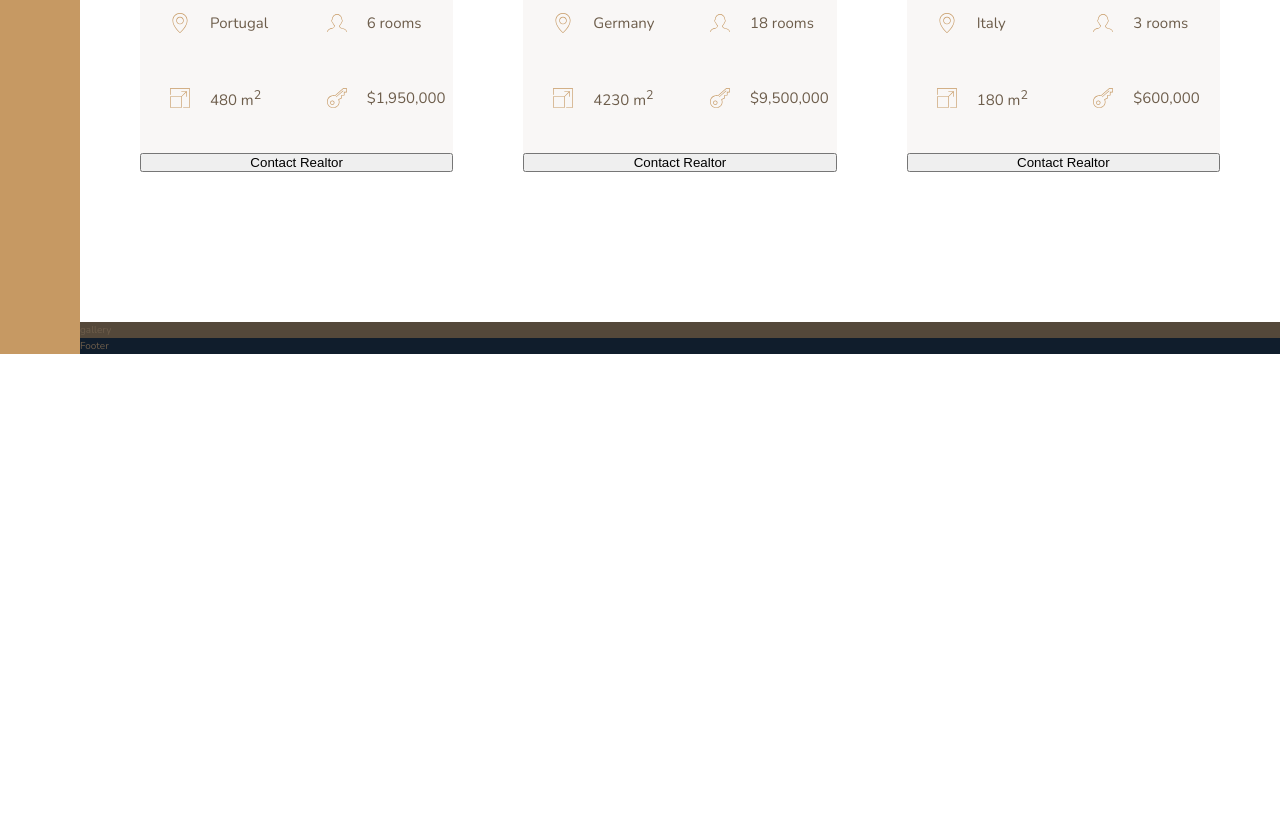
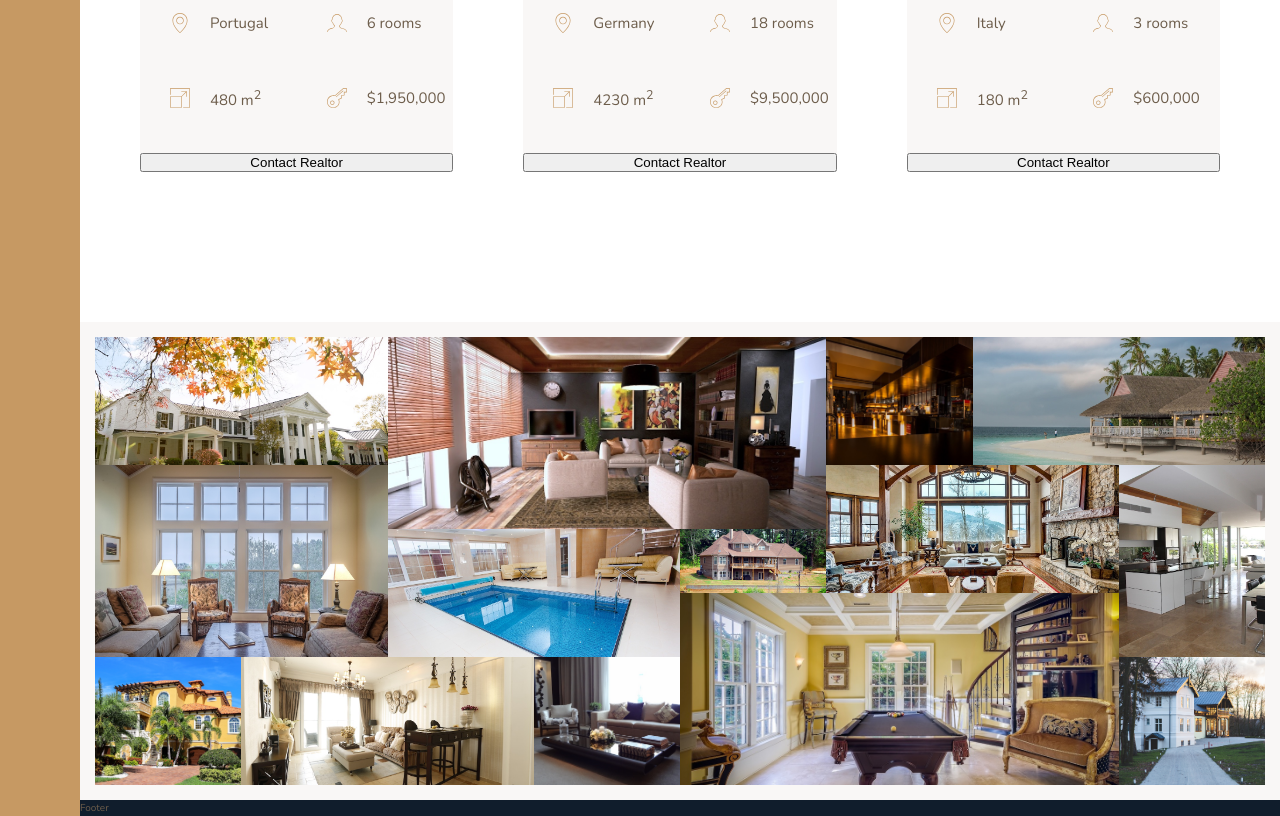
Before and after one commit to Tejiri-A/Nexter, a website: page index.html in a window 1280 px wide. Shown: the part 2744-3560 px from the top of the page. Before the commit the page ends 3098 px from the top, so only its background shows below. Drawn offline with nearby package versions, Linux system fonts and the light colour scheme.

Commit message:
feat(gallery): add gallery images and grid layout

```diff
--- a/index.html
+++ b/index.html
@@ -84,16 +84,16 @@
       </div>
     </section>
 
-    <div class="story__pictures">
+    <section class="story__pictures">
       <img
         src="./img/story-1.jpeg"
         alt="couple with new house"
         class="story__img--1"
       />
       <img src="./img/story-2.jpeg" alt="new house " class="story__img--2" />
-    </div>
+    </section>
 
-    <div class="story__content">
+    <section class="story__content">
       <h3 class="heading-3 mb-sm">Happy customers</h3>
       <h2 class="heading-2 heading-2--dark mb-md">
         &ldquo;The best decision of our lives&rdquo;
@@ -104,9 +104,9 @@
         harum, voluptatum mollitia quae.
       </p>
       <button class="btn">Find your own home</button>
-    </div>
+    </section>
 
-    <div class="homes">
+    <section class="homes">
       <div class="home">
         <img src="./img/house-1.jpeg" alt="House 1" class="home__img" />
         <svg>
@@ -304,9 +304,52 @@
         </div>
         <button class="cta home__btn">Contact Realtor</button>
       </div>
-    </div>
+    </section>
 
-    <div class="gallery">gallery</div>
+    <section class="gallery">
+      <figure class="gallery__item gallery__item--1">
+        <img src="./img/gal-1.jpeg" alt="Gallery image 1" class="gallery__img">
+      </figure>
+      <figure class="gallery__item gallery__item--2">
+        <img src="./img/gal-2.jpeg" alt="Gallery image 2" class="gallery__img">
+      </figure>
+      <figure class="gallery__item gallery__item--3">
+        <img src="./img/gal-3.jpeg" alt="Gallery image 3" class="gallery__img">
+      </figure>
+      <figure class="gallery__item gallery__item--4">
+        <img src="./img/gal-4.jpeg" alt="Gallery image 4" class="gallery__img">
+      </figure>
+      <figure class="gallery__item gallery__item--5">
+        <img src="./img/gal-5.jpeg" alt="Gallery image 5" class="gallery__img">
+      </figure>
+      <figure class="gallery__item gallery__item--6">
+        <img src="./img/gal-6.jpeg" alt="Gallery image 6" class="gallery__img">
+      </figure>
+      <figure class="gallery__item gallery__item--7">
+        <img src="./img/gal-7.jpeg" alt="Gallery image 7" class="gallery__img">
+      </figure>
+      <figure class="gallery__item gallery__item--8">
+        <img src="./img/gal-8.jpeg" alt="Gallery image 8" class="gallery__img">
+      </figure>
+      <figure class="gallery__item gallery__item--9">
+        <img src="./img/gal-9.jpeg" alt="Gallery image 9" class="gallery__img">
+      </figure>
+      <figure class="gallery__item gallery__item--10">
+        <img src="./img/gal-10.jpeg" alt="Gallery image 10" class="gallery__img">
+      </figure>
+      <figure class="gallery__item gallery__item--11">
+        <img src="./img/gal-11.jpeg" alt="Gallery image 11" class="gallery__img">
+      </figure>
+      <figure class="gallery__item gallery__item--12">
+        <img src="./img/gal-12.jpeg" alt="Gallery image 12" class="gallery__img">
+      </figure>
+      <figure class="gallery__item gallery__item--13">
+        <img src="./img/gal-13.jpeg" alt="Gallery image 13" class="gallery__img">
+      </figure>
+      <figure class="gallery__item gallery__item--14">
+        <img src="./img/gal-14.jpeg" alt="Gallery image 14" class="gallery__img">
+      </figure>
+    </section>
 
     <footer class="footer">Footer</footer>
   </body>
--- a/sass/_gallery.scss
+++ b/sass/_gallery.scss
@@ -1,4 +1,74 @@
-.gallery{
-    background-color: $color-grey-dark-1;
-    grid-column: full-start / full-end;
+.gallery {
+  background-color: $color-grey-light-1;
+  grid-column: full-start / full-end;
+  display: grid;
+  grid-template-columns: repeat(8, 1fr);
+  grid-template-rows: repeat(7, 5vw);
+  padding: 1.5rem;
+
+  &__item {
+    &--1 {
+      grid-row: 1 / span 2;
+      grid-column: 1 / span 2;
+    }
+    &--2 {
+      grid-row: 1 / span 3;
+      grid-column: 3 / span 3;
+    }
+    &--3 {
+      grid-row: 1 / span 2;
+      grid-column: 6 / 7;
+    }
+    &--4 {
+      grid-row: 1 / span 2;
+      grid-column: 7 / -1;
+    }
+    &--5 {
+      grid-row: 3 / 6;
+      grid-column: 1 / 3;
+    }
+    &--6 {
+      grid-row: 4 / span 2;
+      grid-column: 3 / span 2;
+    }
+    &--7 {
+      grid-row: 4 / 5;
+      grid-column: 5 / 6;
+    }
+    &--8 {
+      grid-row: 3 / span 2;
+      grid-column: 6 / span 2;
+    }
+    &--9 {
+      grid-row: 3 / span 3;
+      grid-column: 8 / span 2;
+    }
+    &--10 {
+      grid-row: 6 / span 2;
+      grid-column: 1 / 2;
+    }
+    &--11 {
+      grid-row: 6 / span 2;
+      grid-column: 2 / span 2;
+    }
+    &--12 {
+      grid-row: 6 / span 2;
+      grid-column: 4 / 5;
+    }
+    &--13 {
+      grid-row: 5 / span 3;
+      grid-column: 5 / span 3;
+    }
+    &--14 {
+      grid-row: 6 / span 2;
+      grid-column: 8 / -1;
+    }
+  }
+
+  &__img {
+    width: 100%;
+    height: 100%;
+    object-fit: cover;
+    display: block;
+  }
 }
```
Also changed, not shown: css/style.css.
